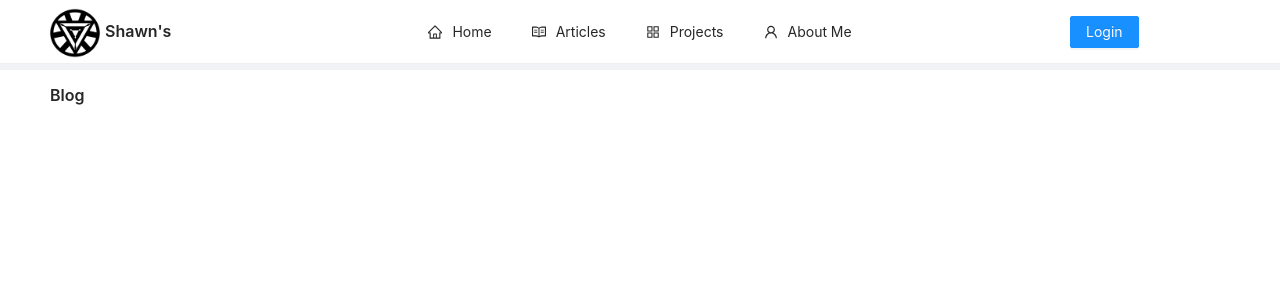
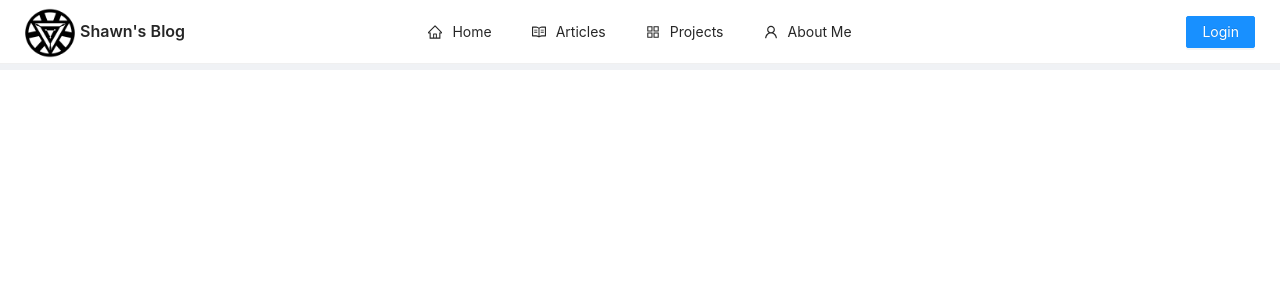
Before and after one commit to Shawn0630/blog-web, a React app: page /blog/404 in a window 1280 px wide. Shown: the top 300 px of the page. Built offline with nearby package versions, Linux system fonts and the light colour scheme.

Commit message:
refine header style

```diff
--- a/src/app/component/BlogHeader.module.scss
+++ b/src/app/component/BlogHeader.module.scss
@@ -1,6 +1,7 @@
 
 .header {
     position: fixed;
+    padding: 0px;
     z-index: 1;
     width: 100%;
     background: #fff ;
@@ -15,6 +16,7 @@
 .logo {
     width: 50px;
     margin-right: 5px;
+    margin-left: 25px;
 }
 
 
@@ -23,7 +25,7 @@
 }
 
 .left {
-    width: 160px;
+    width: 200px;
     height: inherit;
     float: left;
     top: 50%;
@@ -31,9 +33,14 @@
 }
 
 .right {
-    width: 160px;
+    width: 200px;
     height: inherit;
     float: right;
     top: 50%;
     bottom: 50%;
 }
+
+.rightContent {
+    float: right;
+    margin-right: 25px;
+}
--- a/src/app/component/BlogHeader.module.scss.d.ts
+++ b/src/app/component/BlogHeader.module.scss.d.ts
@@ -7,6 +7,7 @@
         left: string;
         logo: string;
         right: string;
+        rightContent: string;
         title: string;
     }
 }
--- a/src/app/component/BlogHeader.tsx
+++ b/src/app/component/BlogHeader.tsx
@@ -60,6 +60,7 @@
                     <Title level={5} className={styles.title}>Shawn's Blog</Title>
                 </div>
                 <div className={styles.right}>
+                    <div className={styles.rightContent}>
                     {
                         this.props.loggedIn ?
                         <Avatar style={{ backgroundColor: '#f56a00', verticalAlign: 'middle' }} size="large" gap={4}>
@@ -67,6 +68,7 @@
                         </Avatar> :
                         <Button type="primary" onClick={this.handleLogin}>Login</Button>
                     }
+                    </div>
                 </div>
                 <Menu onClick={this.handleClick} selectedKeys={[this.props.router.location.pathname]} mode="horizontal" className={styles.headerMenu}>
                 <Menu.Item key="home" icon={this.props.router.location.pathname == "home" ? <HomeFilled /> : <HomeOutlined />}>
```
